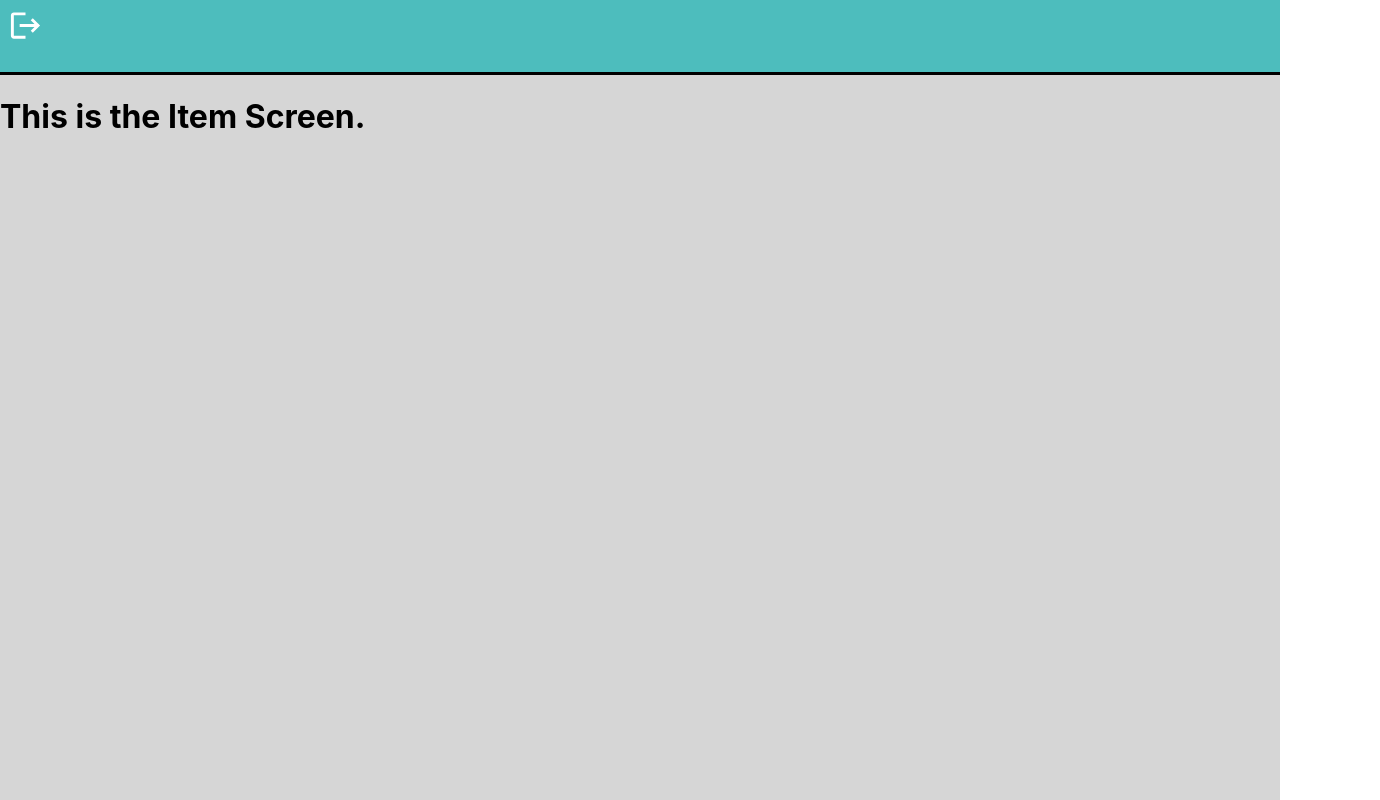
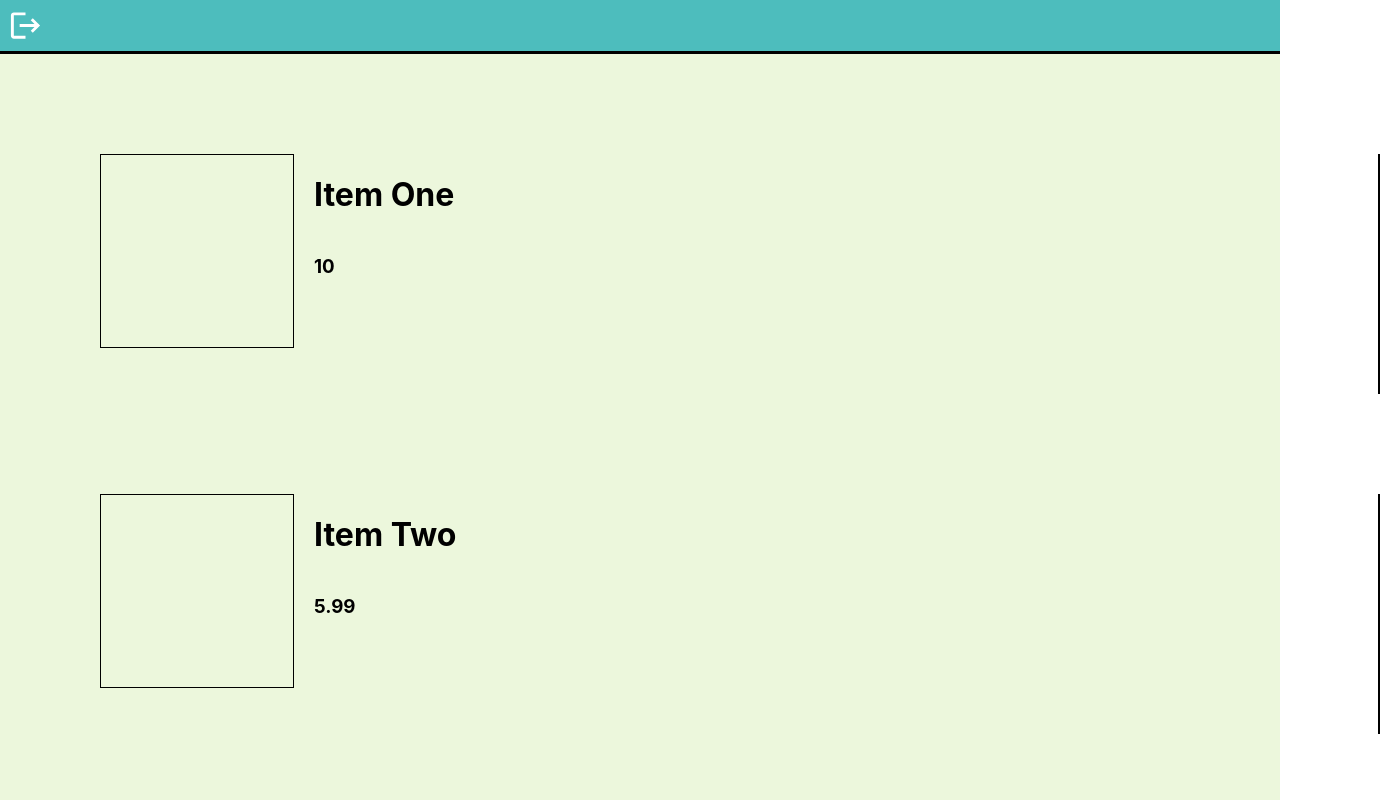
Before and after one commit to Mbickne1/481-Final-Project, a React (Create React App) app in the folder src/client/: page / in a window 1280 px wide. Both pictures are taken after a click on the button "CONTINUE AS GUEST". Shown: the top 800 px of the page, 1380 px wide, since content can reach past the window. Built offline with nearby package versions, Linux system fonts and the light colour scheme.

Commit message:
Began adding shopping wireframe

```diff
--- /dev/null
+++ b/src/client/src/Components/Main/ItemView/Item/index.js
@@ -0,0 +1,29 @@
+import React from 'react';
+
+const Container = (props) => {
+    const { children } = props;
+    return (
+        <div style={{width: '100%', height: '30%', display: 'flex', flexDirection: 'row', margin: '100px 0 0 100px'}}>
+            {props.children}
+        </div>
+    );
+}
+
+const Item = (props) => {
+    const {name, price} = props;
+
+    return (
+        <Container>
+            <div style={{ height: '80%', width: '15%', border: '1px solid black'}}></div>
+            <div style={{display: 'flex', flexDirection: 'column', marginLeft: '20px'}}>
+                <h1>{name}</h1>
+                <h3>{price}</h3>
+            </div>
+            <div style={{marginLeft: 'auto', border: '1px solid black'}}>
+
+            </div>
+        </Container>
+    );
+}
+
+export default Item;
--- a/src/client/src/Components/Main/ItemView/index.js
+++ b/src/client/src/Components/Main/ItemView/index.js
@@ -1,9 +1,23 @@
 import React from 'react';
+import Item from './Item';
+
+const ITEMS = [
+    {name: "Item One", price: 10.00},
+    {name: "Item Two", price: 5.99},
+    {name: "Item Three", price: 20.00},
+    {name: "Item Four", price: 6.99},
+    {name: "Item One", price: 15.99},
+    {name: "Item One", price: 13.00},
+]
 
 const ItemView = () => {
     return (
         <div style={{width: '100vw', height: '100vh'}}>
-            <h1>This is the Item Screen.</h1>
+            {
+                ITEMS.map((item, idx) =>
+                    <Item name={item.name} price={item.price}/>
+                )
+            }
         </div>
     );
 }
--- a/src/client/src/Components/Main/index.js
+++ b/src/client/src/Components/Main/index.js
@@ -8,7 +8,7 @@ const Main = () => {
     const [view, setView] = useState(0);
 
     return (
-        <div style={{width: '100vw', height: '100vh', display: 'flex',flexDirection: 'column', backgroundColor: '#D6D6D6'}}>
+        <div style={{width: '100vw', height: '100vh', display: 'flex',flexDirection: 'column', backgroundColor: '#ECF7DC'}}>
             <Header view={view} setView={setView} />
             {view == 0
                 ? <LoginView setView={setView}/>
```
